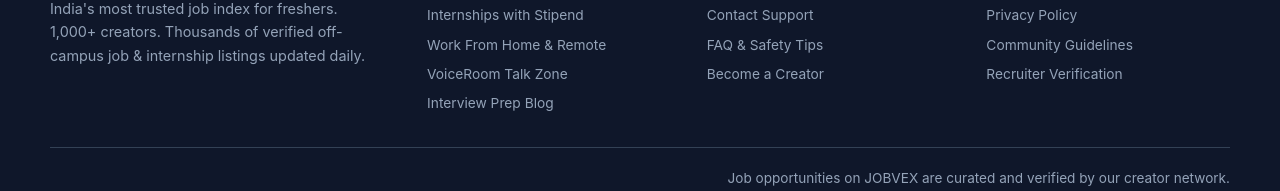
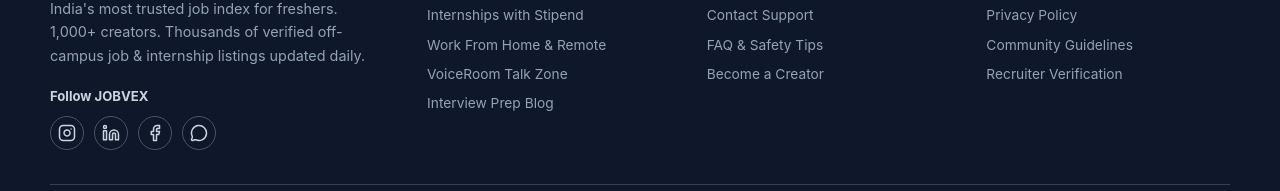
Before and after one commit to manjunath-31/JOBVEX, a React (Vite) app in the folder frontend/: page / in a window 1280 px wide. Shown: the part 2133-2324 px from the top of the page. Built offline with nearby package versions, Linux system fonts and the light colour scheme; no server answers.

Commit message:
Enhance footer with social media links
Added social media links for Instagram, LinkedIn, Facebook, and WhatsApp Channel in the footer component.

```diff
--- a/frontend/src/Components/Footer.jsx
+++ b/frontend/src/Components/Footer.jsx
@@ -1,4 +1,11 @@
-import { Briefcase, Heart } from "lucide-react";
+import { Briefcase, Facebook, Heart, Instagram, Linkedin, MessageCircle } from "lucide-react";
+
+const socialLinks = [
+  { label: "Instagram", href: "https://www.instagram.com/jobvexia/", Icon: Instagram },
+  { label: "LinkedIn", href: "https://www.linkedin.com/company/jobvex/", Icon: Linkedin },
+  { label: "Facebook", href: "https://www.facebook.com/jobvexia/", Icon: Facebook },
+  { label: "WhatsApp Channel", href: "https://www.https://whatsapp.com/channel/0029VbDcfgvH5JLv7eSNwD23.com/", Icon: MessageCircle },
+];
 
 export default function Footer({ setActiveTab }) {
   return (
@@ -15,6 +22,24 @@ export default function Footer({ setActiveTab }) {
           <p className="footer-tagline">
             India's most trusted job index for freshers. 1,000+ creators. Thousands of verified off-campus job & internship listings updated daily.
           </p>
+          <div className="footer-social" aria-label="JOBVEX social channels">
+            <span>Follow JOBVEX</span>
+            <div className="social-links">
+              {socialLinks.map(({ label, href, Icon }) => (
+                <a
+                  key={label}
+                  className="social-link"
+                  href={href}
+                  target="_blank"
+                  rel="noreferrer"
+                  aria-label={`JOBVEX on ${label}`}
+                  title={label}
+                >
+                  <Icon size={18} aria-hidden="true" />
+                </a>
+              ))}
+            </div>
+          </div>
         </div>
 
         {/* Quick Links */}
```
